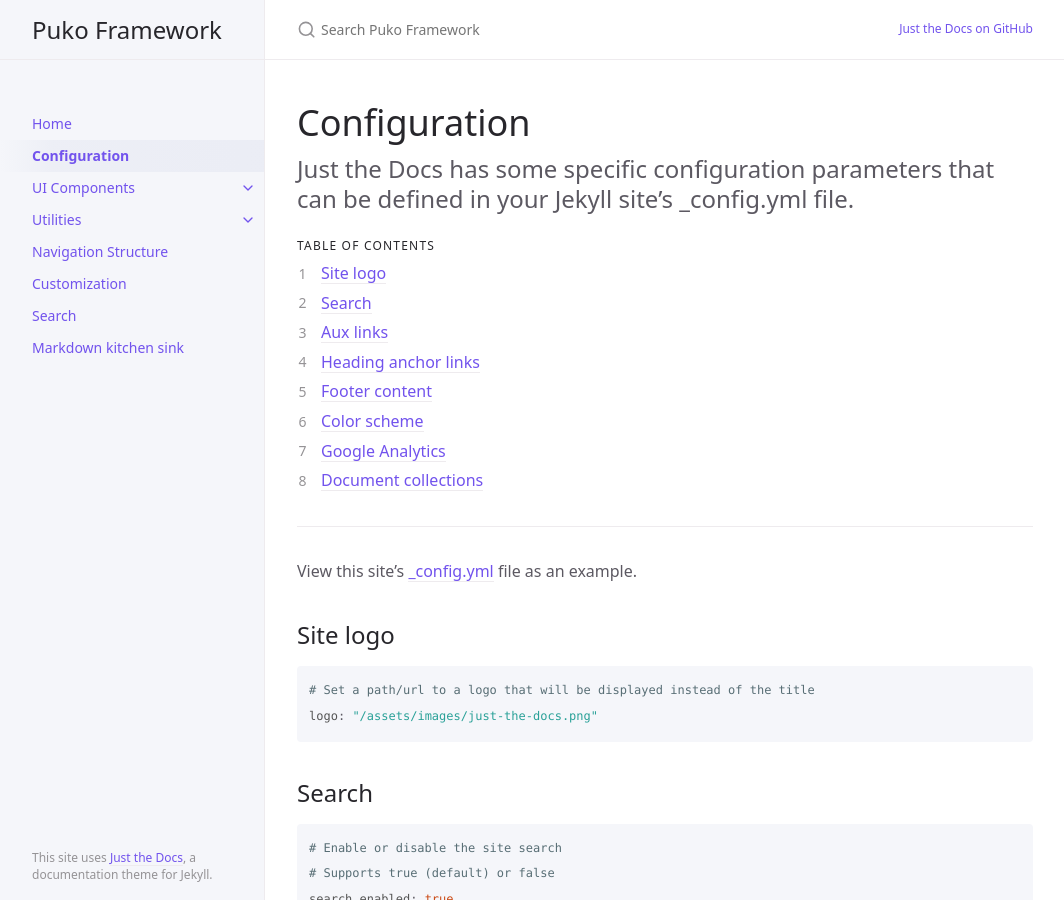
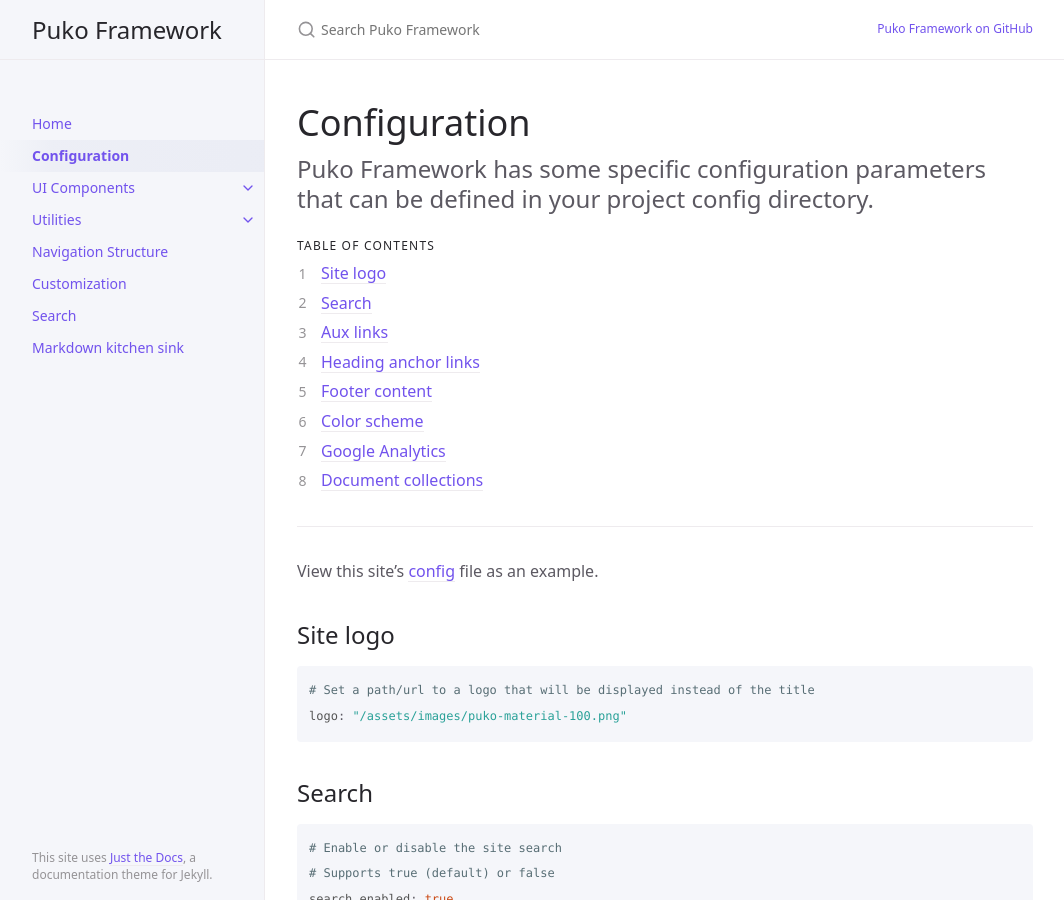
Before and after one commit to pukoframework/pukoframework.github.io, a Jekyll site: the page built from docs/configuration.md, in a window 1280 px wide and 900 px high. Shown: the whole window, without its empty margins (107-1171 px from the left). Built offline with Jekyll 4.4.1, drawn with Linux system fonts in a browser that asks for light colours; some of the changed text lies outside the part shown.

Commit message:
index file config and update info

````diff
--- a/_config.yml
+++ b/_config.yml
@@ -64,8 +64,8 @@ heading_anchors: true
 
 # Aux links for the upper right navigation
 aux_links:
-  "Just the Docs on GitHub":
-    - "//github.com/pmarsceill/just-the-docs"
+  "Puko Framework on GitHub":
+    - "//github.com/pukoframework/pukoframework.github.io"
 
 # Makes Aux links open in a new tab. Default is false
 aux_links_new_tab: false
@@ -81,7 +81,7 @@ nav_sort: case_sensitive # Capital letters sorted before lowercase
 back_to_top: true
 back_to_top_text: "Back to top"
 
-footer_content: "Copyright &copy; 2017-2020 Patrick Marsceill. Distributed by an <a href=\"https://github.com/pmarsceill/just-the-docs/tree/master/LICENSE.txt\">MIT license.</a>"
+footer_content: "Copyright &copy; 2016-2020 Didit Velliz. Distributed by an <a href=\"https://github.com/pukoframework/pukoframework.github.io/tree/master/LICENSE.txt\">MIT license.</a>"
 
 # Footer last edited timestamp
 last_edit_timestamp: true # show or hide edit time - page must have `last_modified_date` defined in the frontmatter
@@ -101,8 +101,7 @@ gh_edit_view_mode: "tree" # "tree" or "edit" if you want the user to jump into t
 color_scheme: nil
 
 # Google Analytics Tracking (optional)
-# e.g, UA-1234567-89
-ga_tracking: UA-2709176-10
+ga_tracking: UA-103032494-1
 ga_tracking_anonymize_ip: true # Use GDPR compliant Google Analytics settings (true/nil by default)
 
 plugins:
--- a/docs/configuration.md
+++ b/docs/configuration.md
@@ -8,7 +8,7 @@ nav_order: 2
 {: .no_toc }
 
 
-Just the Docs has some specific configuration parameters that can be defined in your Jekyll site's _config.yml file.
+Puko Framework has some specific configuration parameters that can be defined in your project config directory.
 {: .fs-6 .fw-300 }
 
 ## Table of contents
@@ -20,14 +20,14 @@ Just the Docs has some specific configuration parameters that can be defined in
 ---
 
 
-View this site's [_config.yml](https://github.com/pmarsceill/just-the-docs/tree/master/_config.yml) file as an example.
+View this site's [config](https://github.com/velliz/puko/tree/master/config) file as an example.
 
 
 ## Site logo
 
 ```yaml
 # Set a path/url to a logo that will be displayed instead of the title
-logo: "/assets/images/just-the-docs.png"
+logo: "/assets/images/puko-material-100.png"
 ```
 
 ## Search
````
Also changed, not shown: index.md (+24 -43 lines), README.md, assets/images/puko-material-100.png (added), assets/images/puko-material-200.png (added), assets/images/puko-material-300.png (added), assets/images/puko-material-400.png (added), assets/images/puko-material-50.png (added), assets/images/puko-material-500.png (added).
